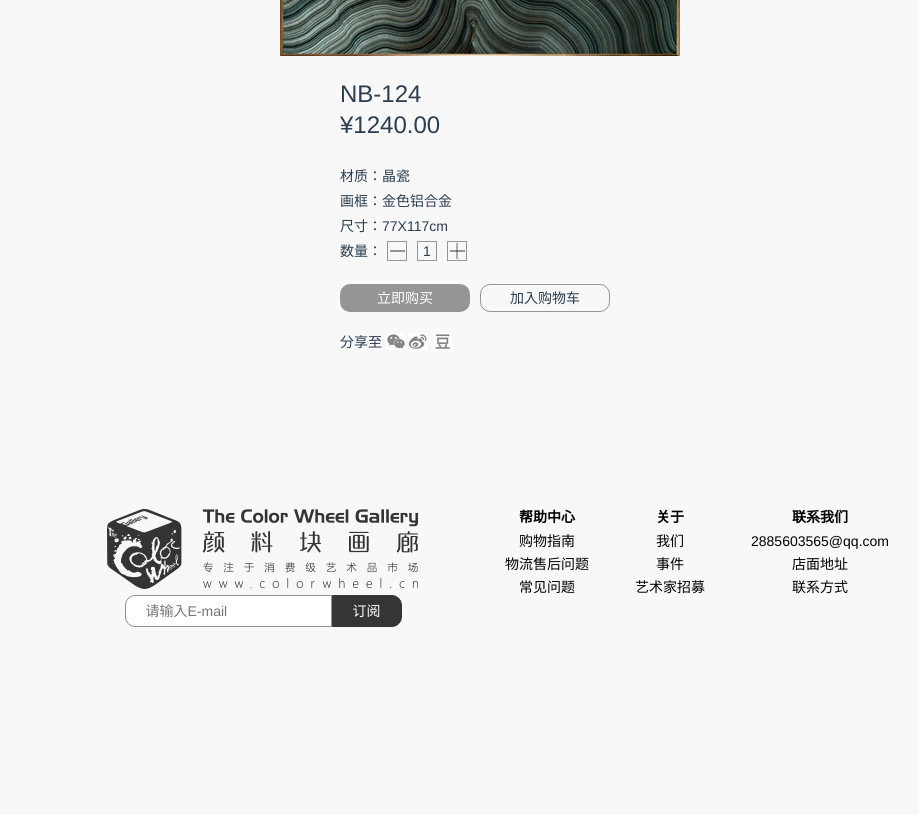
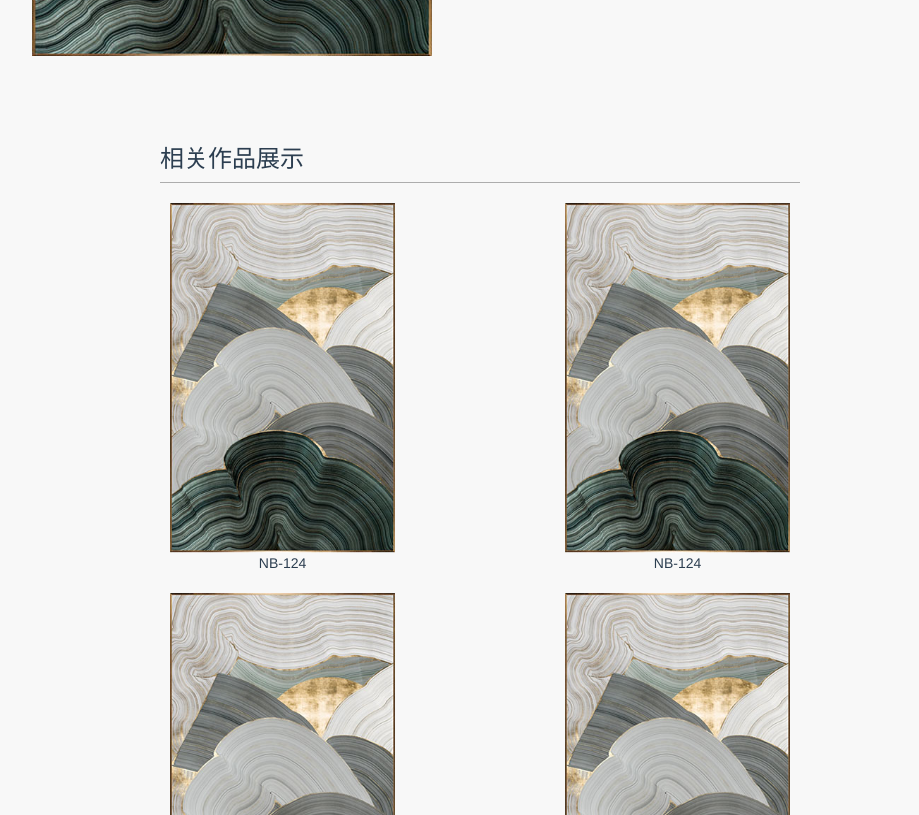
Before and after one commit to Yukiookami/colorwheel-frontend, a Vue app: page /buy in a window 1280 px wide. Shown: the part 680-1495 px from the top of the page, without its empty margins (160-1079 px from the left). Before the commit the page ends 1413 px from the top, so only its background shows below. Built offline with nearby package versions, Linux system fonts and the light colour scheme.

Commit message:
购买页面增加相关产品

```diff
--- a/src/components/buy.vue
+++ b/src/components/buy.vue
@@ -1,4 +1,5 @@
 <template>
+<div>
   <div id="buySec">
     <img class="size-change" :src="imgUrl">
     <div class="imfor">
@@ -38,6 +39,16 @@
       </div>
     </div>
   </div>
+  <section class="about-other">
+    <h3 class="title-h3">相关作品展示</h3>
+    <figure class="about-box">
+      <div class="about-img" v-for="(item,index) in imgList" :key="index">
+        <img :src="item.url">
+        <span>{{item.name}}</span>
+      </div>
+    </figure>
+  </section>
+</div>
 </template>
 
 <script>
@@ -50,7 +61,25 @@ export default {
       texture: '晶瓷',
       border: '金色铝合金',
       size: '77X117cm',
-      num: '1'
+      num: '1',
+      imgList: [
+        {
+          url: require('../assets/images/stoImg.jpg'),
+          name: 'NB-124'
+        },
+        {
+          url: require('../assets/images/stoImg.jpg'),
+          name: 'NB-124'
+        },
+        {
+          url: require('../assets/images/stoImg.jpg'),
+          name: 'NB-124'
+        },
+        {
+          url: require('../assets/images/stoImg.jpg'),
+          name: 'NB-124'
+        }
+      ]
     }
   },
   methods: {
@@ -152,9 +181,51 @@ export default {
   background-color: rgba(0, 0, 0, .3);
 }
 
+.about-other {
+  display: flex;
+  flex-direction: column;
+  align-items: flex-start;
+  justify-content: center;
+  margin: 2rem auto;
+  width: 50vw;
+}
+
+.about-box {
+  display: flex;
+  flex-wrap: wrap;
+  justify-content: space-between;
+}
+
+.about-img {
+  display: flex;
+  flex-direction: column;
+  align-items: center;
+  margin: 1rem;
+}
+
+.about-img img {
+  height: 350px;
+  width: 225px;
+}
+
+.title-h3 {
+  display: block;
+  padding-bottom: 1rem;
+  border-bottom: 1px solid rgba(0, 0, 0, .3);
+  width: 100%;
+  text-align: left;
+}
+
 @media (max-width: 2200px) {
   #buySec {
     width: 50vw;
+  }
+  #buySec {
+    padding: 5rem 0;
+  }
+
+  .imfor {
+    margin-top: 2rem;
   }
 }
 
@@ -170,14 +241,9 @@ export default {
   }
 }
 
-@media (max-width: 2200px) {
+@media (max-width: 1100px) {
   #buySec {
     flex-direction: column;
-    padding: 5rem 0;
-  }
-
-  .imfor {
-    margin-top: 2rem;
   }
 }
 
@@ -187,4 +253,19 @@ export default {
     height: 500px;
   }
 }
+
+@media (max-width: 995px) {
+  .about-box {
+    justify-content: center;
+  }
+
+  .about-img img {
+    width: 150px;
+    height: 250px;
+  }
+
+  .share {
+    width: 60%;
+  }
+}
 </style>
```
Lines whose indentation alone changed are shown as unchanged.
